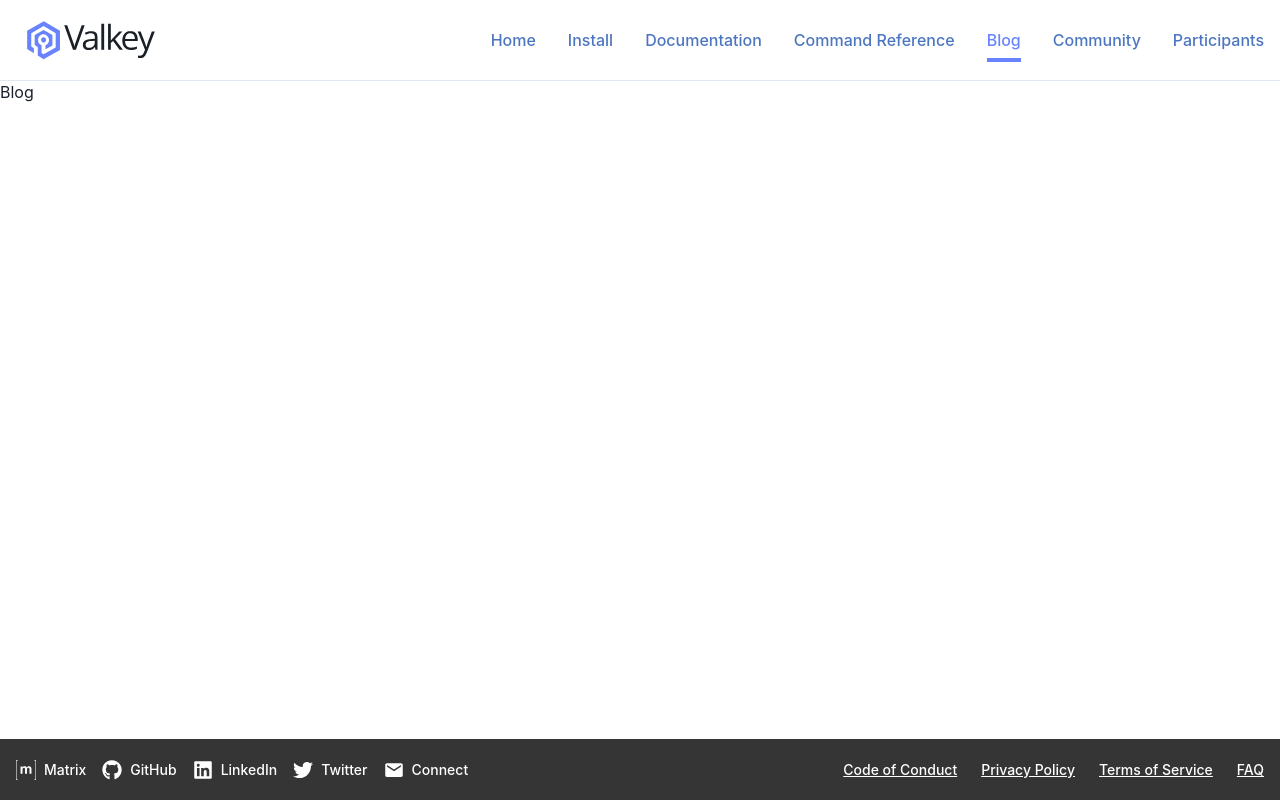
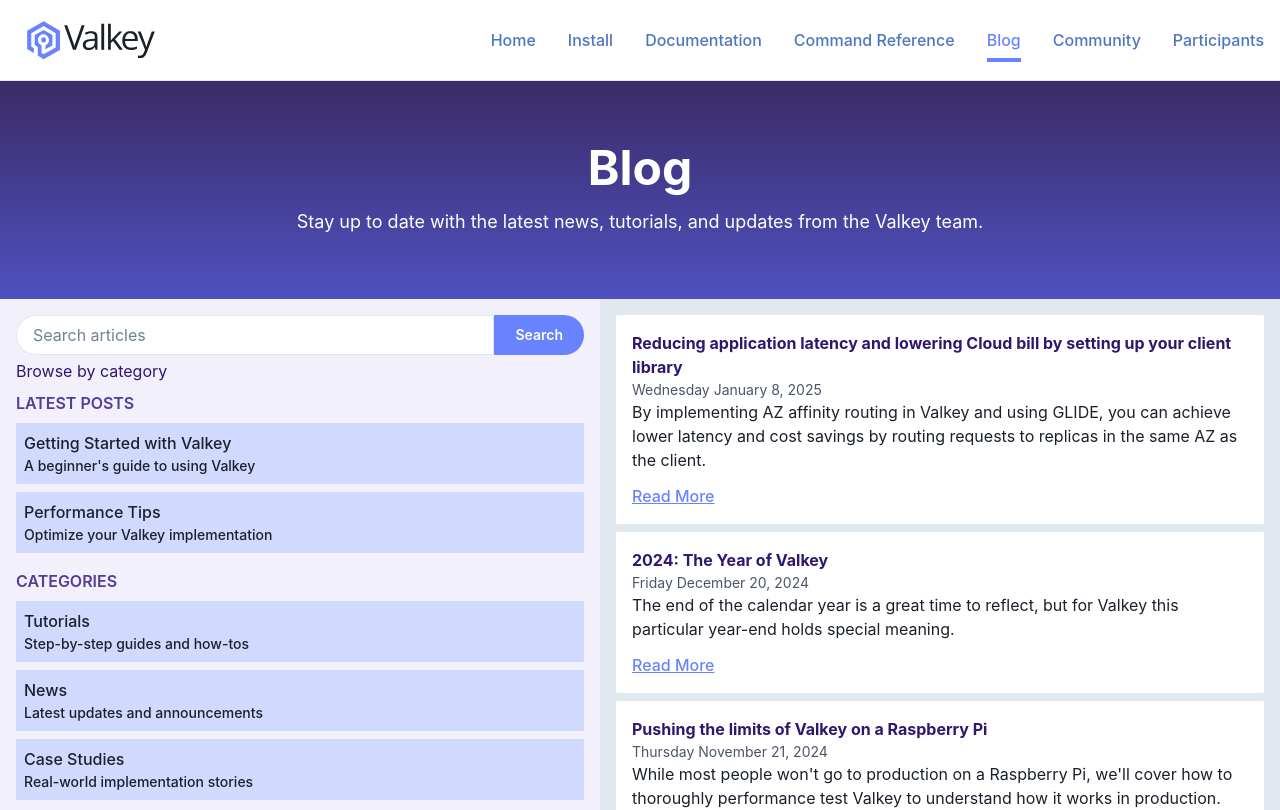
Before and after one commit to phiro56/valkey.io, a React (Vite) app: page /blog in a window 1280 px wide. Shown: the top 810 px of the page. Built offline with nearby package versions, Linux system fonts and the light colour scheme.

Commit message:
feat: add blog page with search and content components
- Create new Blog page with header, search, sidebar, and content components
- Add blog post interface and sample data
- Update App.tsx to include blog route
- Update tsconfig paths for better module resolution

```diff
--- a/src/App.tsx
+++ b/src/App.tsx
@@ -1,6 +1,7 @@
 import { ChakraProvider } from '@chakra-ui/react';
 import { Route, BrowserRouter as Router, Routes } from 'react-router-dom';
 import { MainLayout } from './layouts/MainLayout';
+import { Blog } from './pages/Blog';
 import { CommandReference } from './pages/CommandReference';
 import { Documentation } from './pages/Documentation';
 import { Home } from './pages/Home';
@@ -9,7 +10,6 @@
 
 // Placeholder components for routes
 const FAQ = () => <div>Frequently Asked Questions</div>;
-const Blog = () => <div>Blog</div>;
 const Community = () => <div>Community</div>;
 const CodeOfConduct = () => <div>Code of Conduct</div>;
 const PrivacyPolicy = () => <div>Privacy Policy</div>;
--- /dev/null
+++ b/src/components/blog/BlogContent.tsx
@@ -0,0 +1,107 @@
+import { Box, Link, Text } from '@chakra-ui/react';
+
+interface BlogPost {
+  title: string;
+  date: string;
+  excerpt: string;
+  slug: string;
+}
+
+const blogDigest: BlogPost[] = [
+  {
+    title: 'Reducing application latency and lowering Cloud bill by setting up your client library',
+    date: 'Wednesday January 8, 2025',
+    excerpt:
+      'By implementing AZ affinity routing in Valkey and using GLIDE, you can achieve lower latency and cost savings by routing requests to replicas in the same AZ as the client.',
+    slug: 'reducing-application-latency',
+  },
+  {
+    title: '2024: The Year of Valkey',
+    date: 'Friday December 20, 2024',
+    excerpt:
+      'The end of the calendar year is a great time to reflect, but for Valkey this particular year-end holds special meaning.',
+    slug: 'year-of-valkey-2024',
+  },
+  {
+    title: 'Pushing the limits of Valkey on a Raspberry Pi',
+    date: 'Thursday November 21, 2024',
+    excerpt:
+      "While most people won't go to production on a Raspberry Pi, we'll cover how to thoroughly performance test Valkey to understand how it works in production.",
+    slug: 'valkey-on-raspberry-pi',
+  },
+  {
+    title: 'Reducing application latency and lowering Cloud bill by setting up your client library',
+    date: 'Wednesday January 8, 2025',
+    excerpt:
+      'By implementing AZ affinity routing in Valkey and using GLIDE, you can achieve lower latency and cost savings by routing requests to replicas in the same AZ as the client.',
+    slug: 'reducing-application-latency',
+  },
+  {
+    title: '2024: The Year of Valkey',
+    date: 'Friday December 20, 2024',
+    excerpt:
+      'The end of the calendar year is a great time to reflect, but for Valkey this particular year-end holds special meaning.',
+    slug: 'year-of-valkey-2024',
+  },
+  {
+    title: 'Pushing the limits of Valkey on a Raspberry Pi',
+    date: 'Thursday November 21, 2024',
+    excerpt:
+      "While most people won't go to production on a Raspberry Pi, we'll cover how to thoroughly performance test Valkey to understand how it works in production.",
+    slug: 'valkey-on-raspberry-pi',
+  },
+];
+
+interface BlogContentProps {
+  searchQuery: string;
+}
+
+export const BlogContent = ({ searchQuery }: BlogContentProps) => {
+  return (
+    <Box p={4}>
+      {searchQuery ? (
+        <Box borderRadius={'2px'} p={8} textAlign="center">
+          <Text fontWeight="800" color="secondary.purple.500" mb={1} fontSize={'60px'}>
+            &lt;/&gt;
+          </Text>
+          <Text fontWeight="medium" color="secondary.purple.500" mb={1}>
+            We couldn't find any blog posts matching your search
+          </Text>
+          <Text color="secondary.purple.500">Check your spelling or try different keywords</Text>
+        </Box>
+      ) : (
+        <>
+          <Box>
+            {blogDigest.map((post, index) => (
+              <Box
+                key={post.slug}
+                mb={index < blogDigest.length - 1 ? 2 : 0}
+                background={'white'}
+                borderRadius={'2px'}
+                p={4}
+              >
+                <Link href={`/blog/${post.slug}`}>
+                  <Text fontSize="1xl" fontWeight="bold" color="secondary.purple.500" mb={0}>
+                    {post.title}
+                  </Text>
+                </Link>
+                <Text fontSize="sm" color="gray.600" mb={0}>
+                  {post.date}
+                </Text>
+                <Text mb={3}>{post.excerpt}</Text>
+                <Link
+                  href={`/blog/${post.slug}`}
+                  color="primary.500"
+                  fontWeight="medium"
+                  textDecor={'underline'}
+                >
+                  Read More
+                </Link>
+              </Box>
+            ))}
+          </Box>
+        </>
+      )}
+    </Box>
+  );
+};
--- /dev/null
+++ b/src/components/blog/BlogHeader.tsx
@@ -0,0 +1,16 @@
+import { Box, Container, Heading, Text } from '@chakra-ui/react';
+
+export const BlogHeader = () => {
+  return (
+    <Box bgGradient="linear(to-b, #3B2A66, #4E51BF)" color="white" py={16} textAlign="center">
+      <Container maxW="container.xl">
+        <Heading as="h1" size="2xl" mb={4}>
+          Blog
+        </Heading>
+        <Text fontSize="lg">
+          Stay up to date with the latest news, tutorials, and updates from the Valkey team.
+        </Text>
+      </Container>
+    </Box>
+  );
+};
--- /dev/null
+++ b/src/components/blog/BlogSearch.tsx
@@ -0,0 +1,26 @@
+import { Box, Button, Input } from '@chakra-ui/react';
+
+interface BlogSearchProps {
+  searchQuery: string;
+  setSearchQuery: (query: string) => void;
+}
+
+export const BlogSearch = ({ searchQuery, setSearchQuery }: BlogSearchProps) => {
+  return (
+    <Box display="flex">
+      <Input
+        placeholder="Search articles"
+        bg="white"
+        borderRadius="md"
+        mb={1}
+        borderRightRadius={'0'}
+        borderLeftRadius={'50px'}
+        value={searchQuery}
+        onChange={e => setSearchQuery(e.target.value)}
+      />
+      <Button variant="violet" borderRightRadius={'50px'}>
+        Search
+      </Button>
+    </Box>
+  );
+};
--- /dev/null
+++ b/src/components/blog/BlogSidebar.tsx
@@ -0,0 +1,81 @@
+import { Box, Link, Text, VStack } from '@chakra-ui/react';
+
+interface NavItem {
+  title: string;
+  items: {
+    name: string;
+    description: string;
+    path: string;
+  }[];
+}
+
+const navigationItems: NavItem[] = [
+  {
+    title: 'LATEST POSTS',
+    items: [
+      {
+        name: 'Getting Started with Valkey',
+        description: "A beginner's guide to using Valkey",
+        path: '/blog/getting-started',
+      },
+      {
+        name: 'Performance Tips',
+        description: 'Optimize your Valkey implementation',
+        path: '/blog/performance-tips',
+      },
+    ],
+  },
+  {
+    title: 'CATEGORIES',
+    items: [
+      {
+        name: 'Tutorials',
+        description: 'Step-by-step guides and how-tos',
+        path: '/blog/category/tutorials',
+      },
+      {
+        name: 'News',
+        description: 'Latest updates and announcements',
+        path: '/blog/category/news',
+      },
+      {
+        name: 'Case Studies',
+        description: 'Real-world implementation stories',
+        path: '/blog/category/case-studies',
+      },
+    ],
+  },
+];
+
+export const BlogSidebar = () => {
+  return (
+    <VStack align="stretch" spacing={6}>
+      <Box>
+        <Text color={'secondary.purple.500'} mb={2}>
+          Browse by category
+        </Text>
+        {navigationItems.map(section => (
+          <Box key={section.title} mb={4}>
+            <Text color="purple.700" fontWeight="semibold" mb={2}>
+              {section.title}
+            </Text>
+            <VStack align="stretch">
+              {section.items.map(item => (
+                <Link
+                  key={item.name}
+                  href={item.path}
+                  p={2}
+                  background={'primary.100'}
+                  _hover={{ bg: 'primary.200' }}
+                >
+                  <Text fontWeight="medium">{item.name}</Text>
+                  <Text fontSize="sm">{item.description}</Text>
+                </Link>
+              ))}
+            </VStack>
+          </Box>
+        ))}
+      </Box>
+    </VStack>
+  );
+};
--- a/src/components/commandReference/CommandReferenceContent.tsx
+++ b/src/components/commandReference/CommandReferenceContent.tsx
@@ -39,7 +39,7 @@
 
 export const CommandReferenceContent = () => {
   return (
-    <Box p={4}>
+    <Box>
       <Box p={4}>
         <Box mb={4} background={'white'} borderRadius={'50px'} px={4} py={2}>
           <Text color="gray.600" fontSize="sm">
--- /dev/null
+++ b/src/pages/Blog.tsx
@@ -0,0 +1,27 @@
+import { Box, Container } from '@chakra-ui/react';
+import { useState } from 'react';
+import { BlogContent } from '../components/blog/BlogContent';
+import { BlogHeader } from '../components/blog/BlogHeader';
+import { BlogSearch } from '../components/blog/BlogSearch';
+import { BlogSidebar } from '../components/blog/BlogSidebar';
+
+export const Blog = () => {
+  const [searchQuery, setSearchQuery] = useState('');
+
+  return (
+    <Box>
+      <BlogHeader />
+      <Container maxW="100%" p={0}>
+        <Box display="flex" gap={0} py={0}>
+          <Box w="600px" p={4} background="secondary.lavender.100">
+            <BlogSearch searchQuery={searchQuery} setSearchQuery={setSearchQuery} />
+            <BlogSidebar />
+          </Box>
+          <Box flex={1} background={'rgba(226, 232, 240, 1)'}>
+            <BlogContent searchQuery={searchQuery} />
+          </Box>
+        </Box>
+      </Container>
+    </Box>
+  );
+};
```
Also changed, not shown: tsconfig.app.json (+7 -3 lines).
